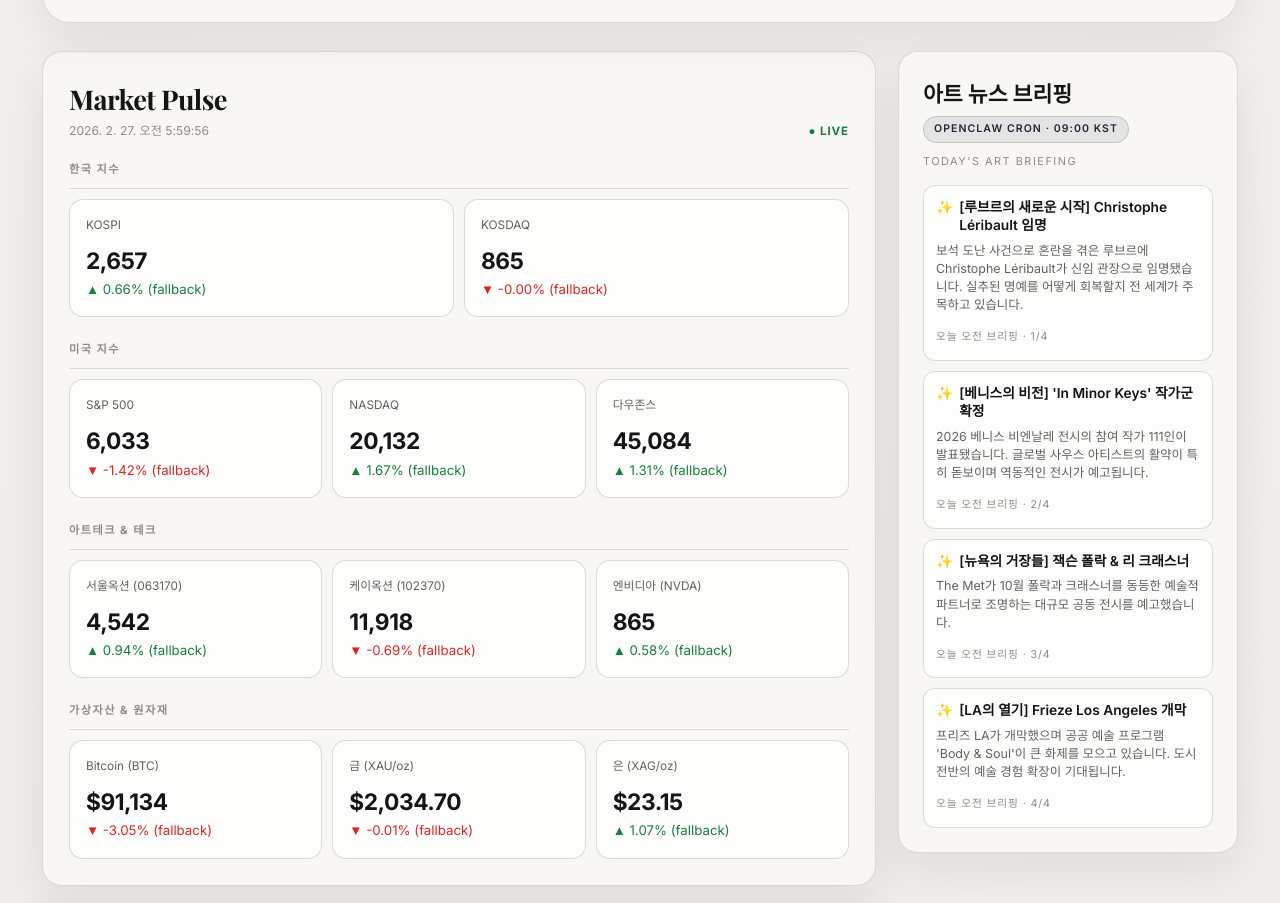
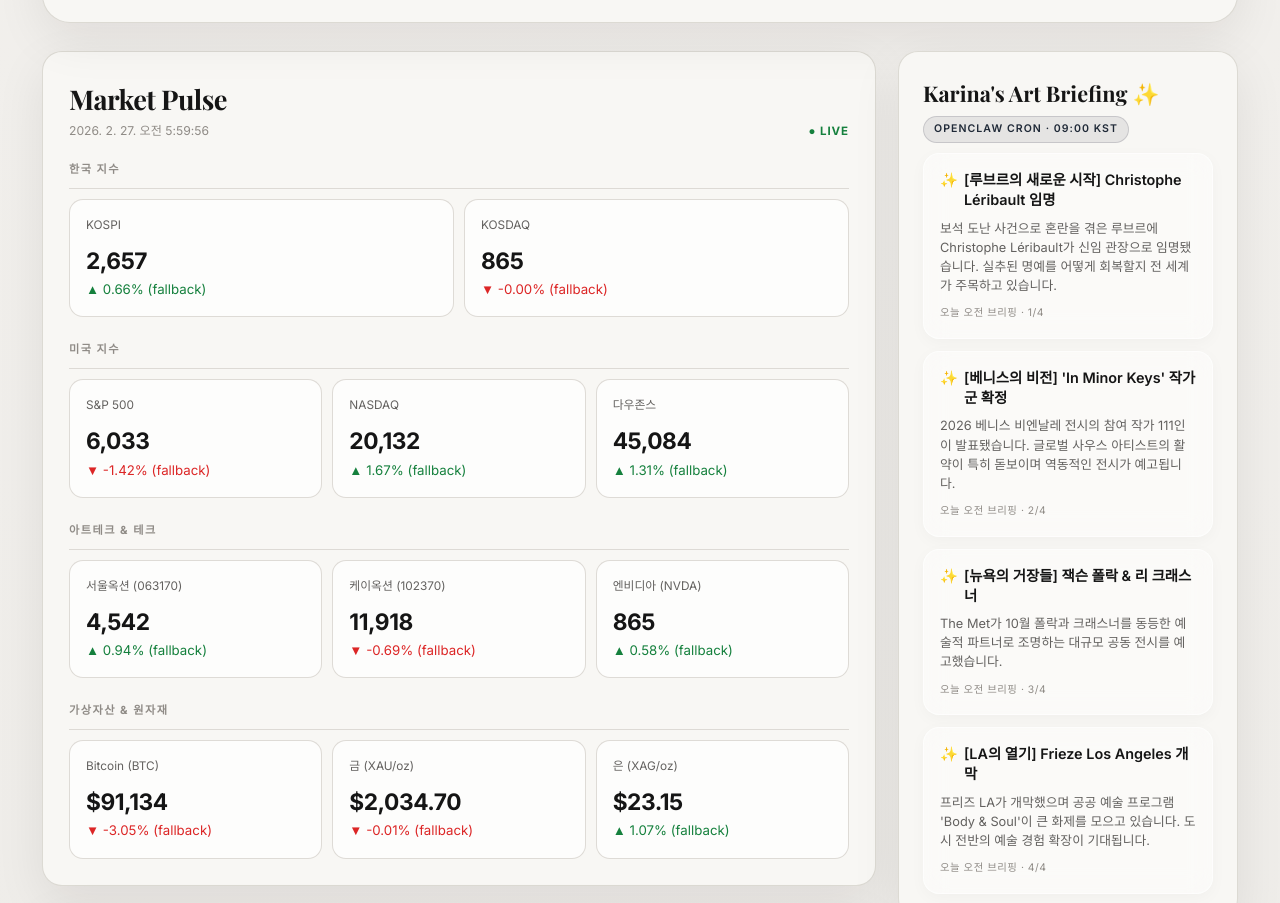
Before and after one commit to lunadad/my-openclaw-brain, a plain HTML site: page index.html in a window 1280 px wide. Shown: the part 818-1721 px from the top of the page. Drawn offline with nearby package versions, Linux system fonts and the light colour scheme; no server answers; a web font is replaced by a local one.

Commit message:
feat: Move Karina Art Briefing to Right Column

```diff
--- a/index.html
+++ b/index.html
@@ -122,13 +122,6 @@
                     </article>
                 </section>
 
-                <section id="art-briefing" class="briefing-section panel-surface">
-                    <div class="section-header">
-                        <h2 class="section-title">Karina's Art Briefing ✨</h2>
-                    </div>
-                    <div class="briefing-grid" id="briefingGrid"></div>
-                </section>
-
                 <section id="newsletters" class="archive-section panel-surface">
                     <div class="section-header">
                         <h2 class="section-title">Newsletter Archive</h2>
@@ -138,15 +131,14 @@
             </div>
 
             <aside class="main-right">
-                <div class="news-panel art-news-panel">
+                <div class="news-panel art-news-panel panel-surface">
                     <div class="art-news-head">
-                        <h2 class="news-panel-title">아트 뉴스 브리핑</h2>
+                        <h2 class="news-panel-title">Karina's Art Briefing ✨</h2>
                         <span class="briefing-badge">OpenClaw Cron · 09:00 KST</span>
                     </div>
-                    <span class="news-source-label">Today's Art Briefing</span>
-                    <div id="art-briefing-list" class="art-briefing-list">
+                    <ul id="briefing-list" class="news-list briefing-list">
                         <p class="news-placeholder">브리핑을 불러오는 중...</p>
-                    </div>
+                    </ul>
                 </div>
             </aside>
         </section>
--- a/script.js
+++ b/script.js
@@ -181,35 +181,6 @@
     });
 }
 
-// ── OpenClaw Art Briefing Render ────────────────────────────────────────────
-async function renderArtBriefing() {
-    const container = document.getElementById('art-briefing-list');
-    if (!container) return;
-
-    try {
-        const response = await fetch(`art-news.json?t=${new Date().getTime()}`);
-        if (!response.ok) throw new Error('fetch error');
-        const data = await response.json();
-        const items = data.items || [];
-
-        container.innerHTML = '';
-        items.forEach((item, index) => {
-            const article = document.createElement('article');
-            article.className = 'briefing-item';
-            article.innerHTML = `
-                <p class="briefing-title"><span class="briefing-emoji">${item.emoji || '✨'}</span>${item.title}</p>
-                <p class="briefing-summary">${item.summary}</p>
-                <span class="briefing-meta">오늘 오전 브리핑 · ${index + 1}/${items.length}</span>
-            `;
-            container.appendChild(article);
-        });
-    } catch (e) {
-        container.innerHTML = '<p class="news-placeholder">오늘의 브리핑을 불러오지 못했습니다.</p>';
-        console.error('Art briefing error:', e);
-    }
-}
-
-
 // ── Orchestrate Fetches ──────────────────────────────────────────────────────
 async function fetchAllMarketData() {
     const yahooIds = Object.keys(symbols);
@@ -268,7 +239,6 @@
     createNewsletterItems();
     updateDailyArt();
     addSkeleton();
-    renderArtBriefing();
     fetchArtBriefing();
     fetchAllMarketData();
     updateTokenMonitor();
@@ -294,28 +264,31 @@
     setInterval(updateTime, 1000);
 });
 
-// ── Karina's Art Briefing ────────────────────────────────────────────────────
+// ── Karina's Art Briefing (Right Column) ─────────────────────────────────────
 async function fetchArtBriefing() {
-    const grid = document.getElementById('briefingGrid');
-    if (!grid) return;
+    const list = document.getElementById('briefing-list');
+    if (!list) return;
 
     try {
         const response = await fetch(`art-news.json?t=${new Date().getTime()}`);
         if (!response.ok) throw new Error('Network error');
         const data = await response.json();
 
-        grid.innerHTML = '';
-        data.items.forEach(item => {
-            const el = document.createElement('div');
-            el.className = 'briefing-card';
+        list.innerHTML = '';
+        data.items.forEach((item, index) => {
+            const el = document.createElement('li');
+            el.className = 'briefing-list-item';
             el.innerHTML = `
-                <h4 class="art-briefing-title" style="margin-bottom:8px; font-weight:600;">${item.title}</h4>
-                <p class="art-briefing-summary" style="font-size:0.85rem; color:var(--text-secondary);">${item.summary}</p>
+                <div class="briefing-content">
+                    <h4 class="art-briefing-title"><span class="briefing-emoji">${item.emoji || '✨'}</span> ${item.title}</h4>
+                    <p class="art-briefing-summary">${item.summary}</p>
+                    <span class="briefing-meta">오늘 오전 브리핑 · ${index + 1}/${data.items.length}</span>
+                </div>
             `;
-            grid.appendChild(el);
+            list.appendChild(el);
         });
     } catch (error) {
         console.error('Failed to fetch art briefing:', error);
-        grid.innerHTML = '<p class="news-placeholder">브리핑 데이터를 불러오지 못했습니다.</p>';
+        list.innerHTML = '<li class="news-placeholder">브리핑 데이터를 불러오지 못했습니다.</li>';
     }
 }
--- a/styles.css
+++ b/styles.css
@@ -417,3 +417,66 @@
     gap: 16px;
     margin-bottom: 24px;
 }
+
+/* ── Karina's Art Briefing (Neo-Glassmorphism) ───────────────────────────── */
+.briefing-list {
+    list-style: none;
+    padding: 0;
+    margin: 0;
+    display: flex;
+    flex-direction: column;
+    gap: 12px;
+}
+
+.briefing-list-item {
+    background: rgba(255, 255, 255, 0.4);
+    backdrop-filter: blur(12px);
+    -webkit-backdrop-filter: blur(12px);
+    border: 1px solid rgba(255, 255, 255, 0.6);
+    border-radius: 16px;
+    padding: 16px;
+    transition: all 0.3s cubic-bezier(0.25, 0.8, 0.25, 1);
+    box-shadow: 0 4px 16px rgba(0, 0, 0, 0.03);
+}
+
+.briefing-list-item:hover {
+    background: rgba(255, 255, 255, 0.8);
+    border-color: var(--accent-gold, #c4a163);
+    box-shadow: 0 8px 24px rgba(196, 161, 99, 0.15);
+    transform: translateY(-2px);
+}
+
+.briefing-list-item:hover .art-briefing-title {
+    color: var(--accent-gold, #c4a163);
+}
+
+.briefing-content .art-briefing-title {
+    font-size: 0.9rem;
+    font-weight: 600;
+    color: var(--text-primary);
+    margin: 0 0 8px 0;
+    line-height: 1.4;
+    transition: color 0.3s ease;
+    display: flex;
+    align-items: flex-start;
+    gap: 6px;
+}
+
+.briefing-content .briefing-emoji {
+    flex-shrink: 0;
+}
+
+.briefing-content .art-briefing-summary {
+    font-size: 0.8rem;
+    color: var(--text-secondary);
+    line-height: 1.5;
+    margin: 0 0 10px 0;
+}
+
+.briefing-content .briefing-meta {
+    font-size: 0.65rem;
+    color: var(--text-muted);
+    text-transform: uppercase;
+    letter-spacing: 0.05em;
+    display: block;
+}
```
